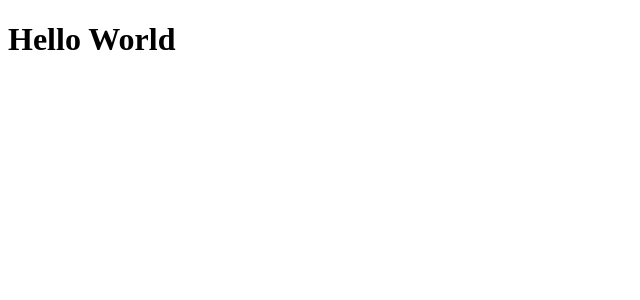
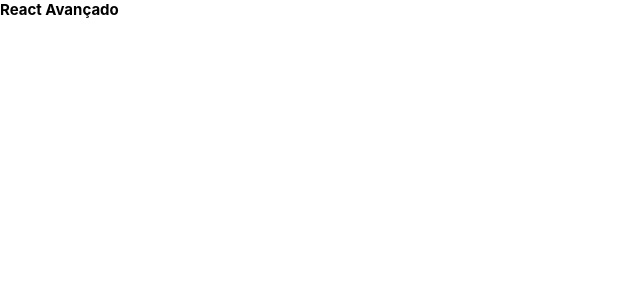
Before and after one commit to 00mjk/boilerplate, a Next.js app: page / in a window 1280 px wide. Shown: the top 300 px of the page, without its empty margins (0-640 px from the left). Built offline with nearby package versions, Linux system fonts and the light colour scheme.

Commit message:
add global style

```diff
--- /dev/null
+++ b/src/pages/_app.tsx
@@ -0,0 +1,20 @@
+import Head from 'next/head';
+import { AppProps } from 'next/app';
+
+import GlobalStyles from 'styles/global';
+
+const App = ({ Component, pageProps }: AppProps) => {
+  return (
+    <>
+      <Head>
+        <title>React Avançado - Boilerplate</title>
+        <link rel="shortcut icon" href="/img" />
+        <meta name="description" content="A Simple Project starter to Work with Typescript, React, NextJs And Styled Components"/>
+      </Head>
+      <GlobalStyles />
+      <Component {...pageProps} />
+    </>
+  );
+};
+
+export default App;
--- a/src/pages/index.tsx
+++ b/src/pages/index.tsx
@@ -1,20 +1,7 @@
-import Head from "next/head";
+import Main from "components/Main"
 
-type Props = {
-  title: string;
-};
+const Home = () => {
+  return <Main />
+}
 
-export default function Home({ title = "React Avançado" }: Props) {
-  return (
-    <div>
-      <Head>
-        <title>{title}</title>
-        <link rel="icon" href="/favicon.ico" />
-      </Head>
-
-      <main>
-        <h1>Hello World</h1>
-      </main>
-    </div>
-  );
-}
+export default Home;
--- /dev/null
+++ b/src/styles/global.ts
@@ -0,0 +1,23 @@
+import { createGlobalStyle } from 'styled-components';
+
+const GlobalStyles = createGlobalStyle`
+  * {
+    margin: 0;
+    padding: 0;
+    box-sizing: border-box;
+  }
+
+  html {
+    font-size: 62.5%;
+  }
+
+  html, body , #__next {
+    height: 100%;
+  }
+
+  body {
+    font-family: ---apple-system, BlinkMacSystemFont, 'Segoe UI', Roboto, Oxygen, Ubuntu, Cantarell, 'Open Sans', 'Helvetica Neue', sans-serif
+  }
+`;
+
+export default GlobalStyles;
--- a/tsconfig.json
+++ b/tsconfig.json
@@ -1,5 +1,6 @@
 {
   "compilerOptions": {
+    "baseUrl": "src",
     "target": "es5",
     "lib": [
       "dom",
```
